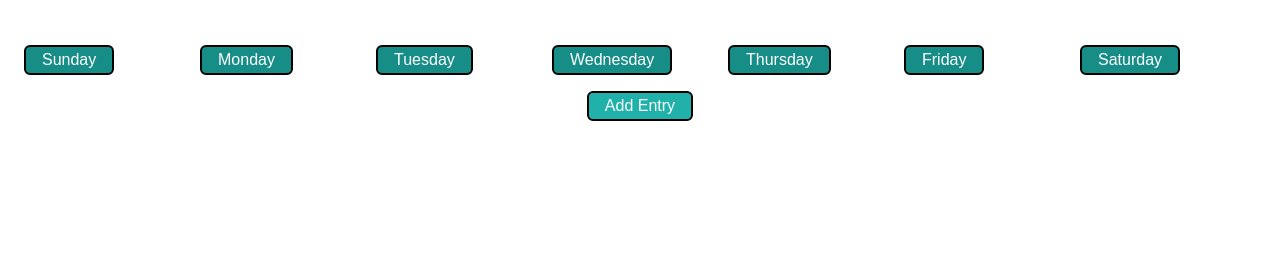
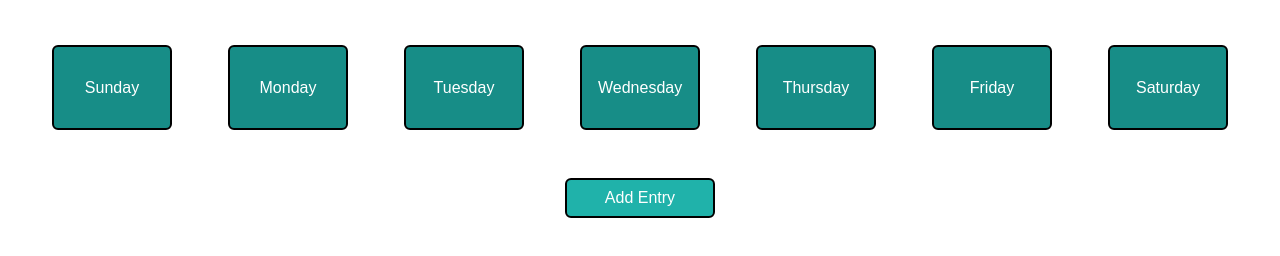
Before and after one commit to KiraHike/week-planner, a plain HTML site: page index.html in a window 1280 px wide. Shown: the part 90-346 px from the top of the page. Drawn offline with Linux system fonts and the light colour scheme.

Commit message:
changes to day buttons and added new row class

```diff
--- a/index.html
+++ b/index.html
@@ -11,7 +11,7 @@
 <body>
   <h1>Weekly Planner</h1>
   <div class="container">
-    <div class="row">
+    <div class="row button-row">
       <div class="column-seventh">
         <button class="button-day">Sunday</button>
       </div>
--- a/styles.css
+++ b/styles.css
@@ -57,6 +57,10 @@ h2 {
   width: 100%;
 }
 
+.button-row {
+  margin: 2rem 0;
+}
+
 .column-full {
   display: flex;
   justify-content: flex-start;
@@ -66,10 +70,11 @@ h2 {
 .column-full.right {
   justify-content: flex-end;
 }
+
 .column-seventh {
   display: flex;
   width: calc(100% / 7);
-
+  justify-content: center;
 }
 
 select {
@@ -87,7 +92,8 @@ button {
   background-color: lightseagreen;
   color: white;
   padding: 0.25rem 1rem;
-
+  width: 150px;
+  height: 40px;
 }
 
 textarea,
@@ -95,7 +101,10 @@ button {
   border-radius: 6px;
   border: 2px solid black;
 }
+
 .button-day {
   background-color: rgb(23, 141, 135);
-
+  padding: 2rem 1rem;
+  width: 120px;
+  height: 85px;
 }
```
